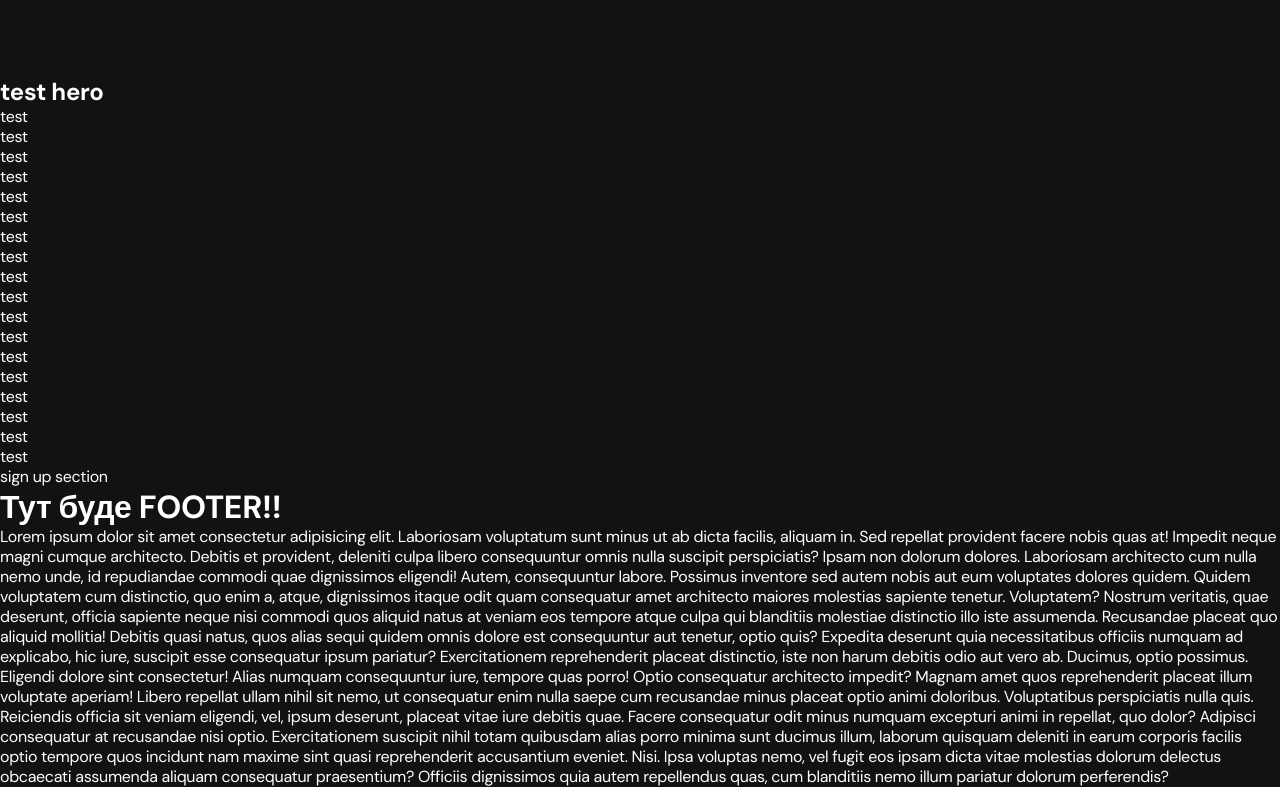
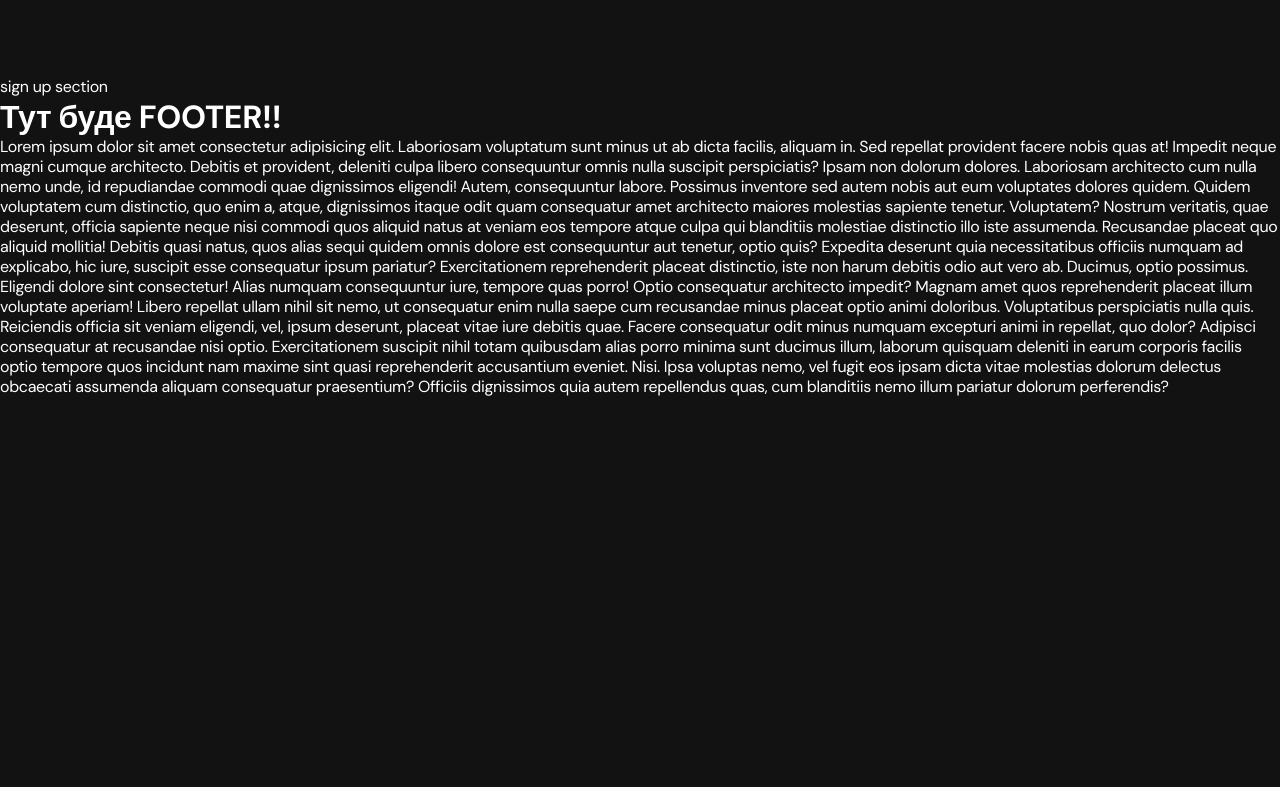
Before and after one commit to Goldenrash-lab/project-thestark, a website built with Vite: page src/index.html in a window 1280 px wide. Shown: the part 83-870 px from the top of the page. After the commit the page ends 800 px from the top, so only its background shows below. Built offline with nearby package versions, Linux system fonts and the light colour scheme; files whose address does not match are found by name.

Commit message:
Видалив дів графіку, залишив тільки умову в сss на шлях

```diff
--- a/src/css/header.css
+++ b/src/css/header.css
@@ -205,7 +205,7 @@
   .menu-toggle:active {
   }
 } */
-.test {
+.background-graphic {
   /* width: 100%;
   height: 100%; */
   background: url(../img/photo-for-meny/Graphic.png);
--- a/src/partials/header.html
+++ b/src/partials/header.html
@@ -1,4 +1,3 @@
-<div class="test">
 <header class="header">
   <div class="header-container container">
     <nav class="header-nav">
@@ -83,27 +82,3 @@
     loading="lazy"
   />
 </div>
-  <section class="hero section">
-    <h1>test hero</h1>
-    <ul>
-      <li>test</li>
-      <li>test</li>
-      <li>test</li>
-      <li>test</li>
-      <li>test</li>
-      <li>test</li>
-      <li>test</li>
-      <li>test</li>
-      <li>test</li>
-      <li>test</li>
-      <li>test</li>
-      <li>test</li>
-      <li>test</li>
-      <li>test</li>
-      <li>test</li>
-      <li>test</li>
-      <li>test</li>
-      <li>test</li>
-    </ul>
-  </section>
-</div>
```
Lines whose indentation alone changed are shown as unchanged.
